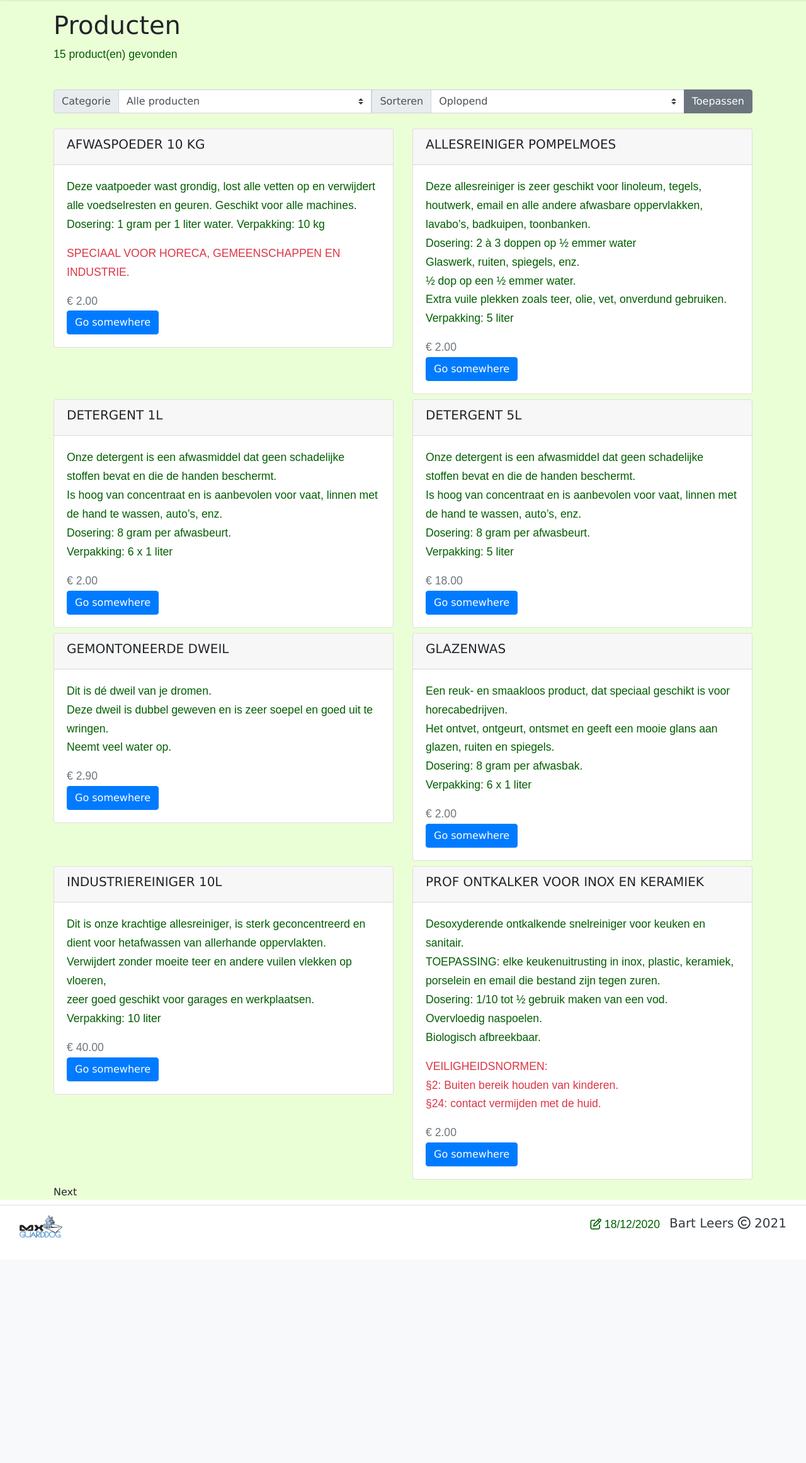
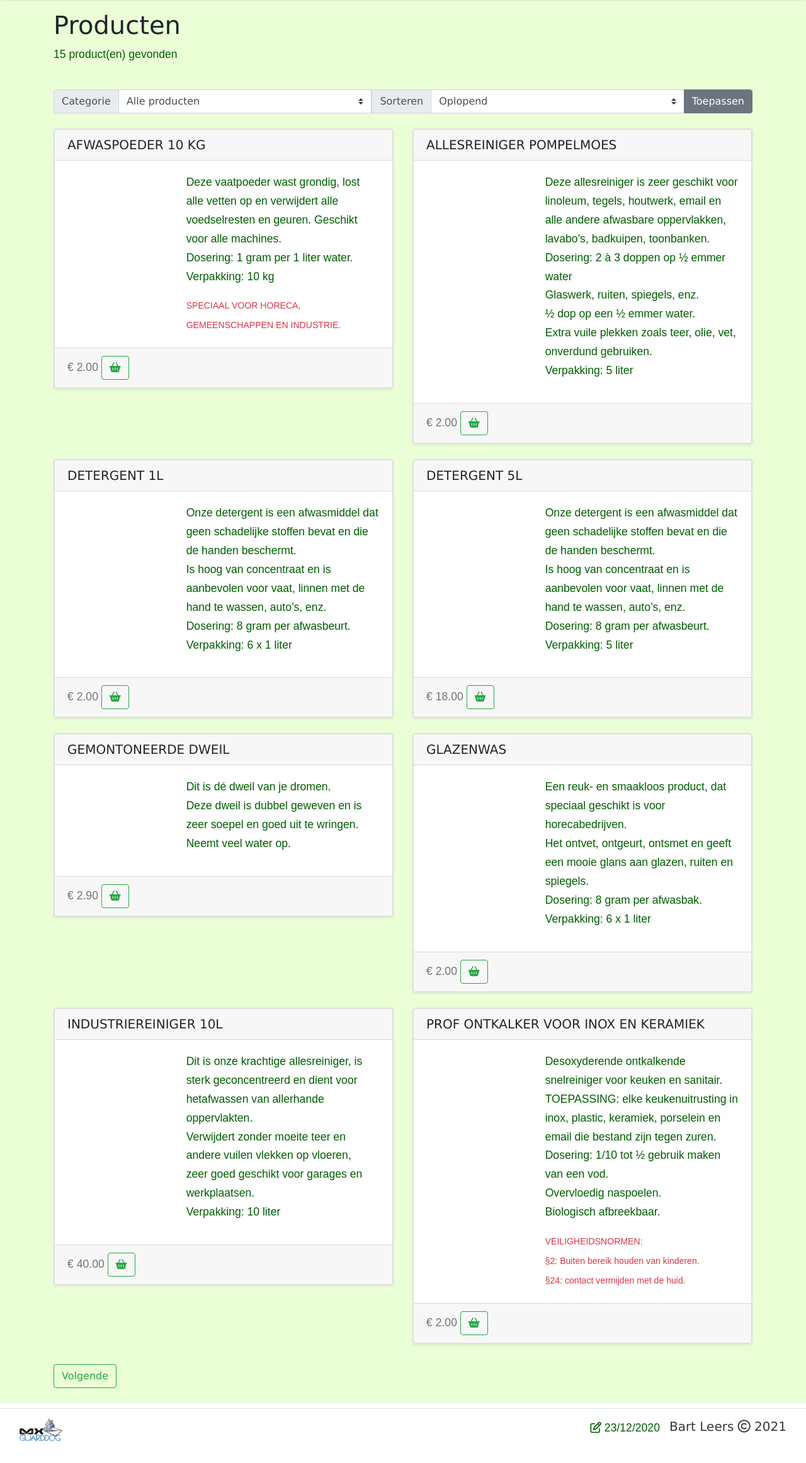
Before and after one commit to LeersB/Delga, a PHP site: page /producten.php in a window 1280 px wide. Shown: the part 80-2403 px from the top of the page at 63% size. Before the commit the page ends 2045 px from the top, so only its background shows below. Run offline with PHP 8.4, Linux system fonts and the light colour scheme; data comes from the database, SQL or seed files in the repository; some libraries are stand-ins or nearby versions.

Commit message:
kleine aanpassing producten.php, product.php

```diff
--- a/includes/footer.php
+++ b/includes/footer.php
@@ -6,7 +6,7 @@
                                                                                         class="figure-img rounded"
                                                                                         alt="anti spam"
                                                                                         style="width:35%"></a></div>
-                <p><i class="far fa-edit"></i> 18/12/2020</p>
+                <p><i class="far fa-edit"></i> 23/12/2020</p>
                 <div class="col-auto">
                     <address>
                         <h5>Bart Leers <i class="far fa-copyright"></i> 2021 </h5>
--- a/producten.php
+++ b/producten.php
@@ -100,15 +100,17 @@
         </div>
 
         <div class="row"><br></div>
+        <!--
+        <div class="row" id="page-content-wrapper">
 
-        <div class="row" id="page-content-wrapper">
 
             <?php foreach ($products as $product): ?>
                 <a href="product.php?page=&id=<?= $product['product_id'] ?>" class="product">
-                <div class="col-md-6">
+                    <div class="col-md-3">
                         <div class="card mb-2">
                             <?php if (!empty($product['product_foto']) && file_exists('images/producten/' . $product['product_foto'])): ?>
-                            <img src="images/producten/<?= $product['product_foto'] ?>" class="card-img-top" alt="<?= $product['product_naam'] ?>">
+                                <img src="images/producten/<?= $product['product_foto'] ?>" class="card-img-top"
+                                     alt="<?= $product['product_naam'] ?>">
                             <?php endif; ?>
                             <div class="card-header">
                                 <h5><?= $product['product_naam'] ?></h5>
@@ -128,6 +130,44 @@
                 </a>
             <?php endforeach; ?>
         </div>
+-->
+        <!--<svg class="bd-placeholder-img" width="200" height="250" role="img"><title>Placeholder</title>
+            <rect width="100%" height="100%" fill="#55595c"/>
+            <text x="50%" y="50%" fill="#eceeef" dy=".3em">Thumbnail</text>
+        </svg>-->
+
+        <div class="row mb-2">
+            <?php foreach ($products as $product): ?>
+                <div class="col-md-6">
+                    <div class="row no-gutters border rounded overflow-hidden flex-md-row mb-4 shadow-sm h-md-250 position-relative">
+                        <div class="card md-3" style="max-width: 540px;">
+                            <h5 class="card-header"> <?= $product['product_naam'] ?></h5>
+                            <div class="row g-0">
+                                <div class="col-md-4">
+                                    <?php if (!empty($product['product_foto']) && file_exists('images/producten/' . $product['product_foto'])): ?>
+                                        <img src="images/producten/<?= $product['product_foto'] ?>" class="card-img-top"
+                                             alt="<?= $product['product_naam'] ?>">
+                                    <?php endif; ?>
+                                </div>
+                                <div class="col-md-8">
+                                    <div class="card-body">
+                                        <p class="card-text"><?= $product['omschrijving'] ?></p>
+                                        <p class="card-text"><small
+                                                    class="text-danger"> <?= $product['waarschuwing'] ?></small></p>
+                                    </div>
+                                </div>
+                            </div>
+                            <div class="card-footer">
+                                <p class="card-text text-secondary"> <?= '€ ' ?><?= number_format($product['eenheidsprijs'], 2) ?>
+
+                                    <a href="#" class="btn btn-outline-success"><i
+                                                class="fas fa-shopping-basket"></i></a></p>
+                            </div>
+                        </div>
+                    </div>
+                </div>
+            <?php endforeach; ?>
+        </div>
 
 
         <!-- <div class="products-wrapper">
@@ -142,9 +182,7 @@
             </span>
                     </a>
                 <?php endforeach; ?>
-
-            </div> -->
-
+            </div>
         <div class="buttons">
             <?php if ($current_page > 1): ?>
                 <a href="producten.php?p=<?= $current_page - 1 ?>&categorie_id=<?= $categorie ?>&sort=<?= $sort ?>">Prev</a>
@@ -152,8 +190,20 @@
             <?php if ($total_products > ($current_page * $num_products_on_each_page) - $num_products_on_each_page + count($products)): ?>
                 <a href="producten.php?p=<?= $current_page + 1 ?>&categorie_id=<?= $categorie ?>&sort=<?= $sort ?>">Next</a>
             <?php endif; ?>
+        </div> -->
+
+
+        <div class="btn-group" role="group" aria-label="Sorteren">
+            <?php if ($current_page > 1): ?>
+                <a type="button" class="btn btn-outline-success"
+                   href="producten.php?p=<?= $current_page - 1 ?>&categorie_id=<?= $categorie ?>&sort=<?= $sort ?>">Terug</a>
+            <?php endif; ?>
+            <?php if ($total_products > ($current_page * $num_products_on_each_page) - $num_products_on_each_page + count($products)): ?>
+                <a type="button" class="btn btn-outline-success"
+                   href="producten.php?p=<?= $current_page + 1 ?>&categorie_id=<?= $categorie ?>&sort=<?= $sort ?>">Volgende</a>
+            <?php endif; ?>
         </div>
-
+        <div class="row"><br></div>
     </div>
 </main>
 
```
Also changed, not shown: product.php (added, +55 -0 lines). Lines whose indentation alone changed are shown as unchanged.
